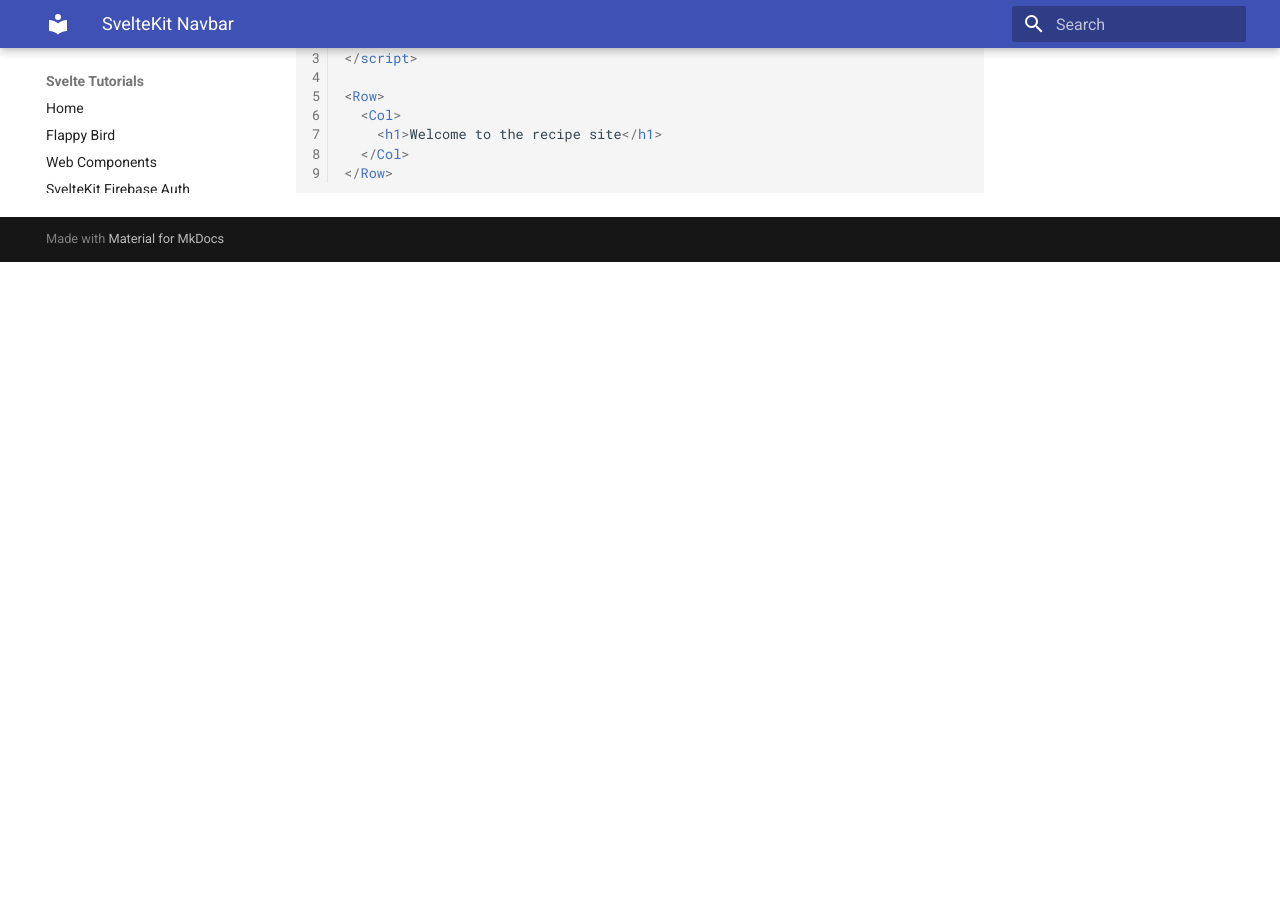
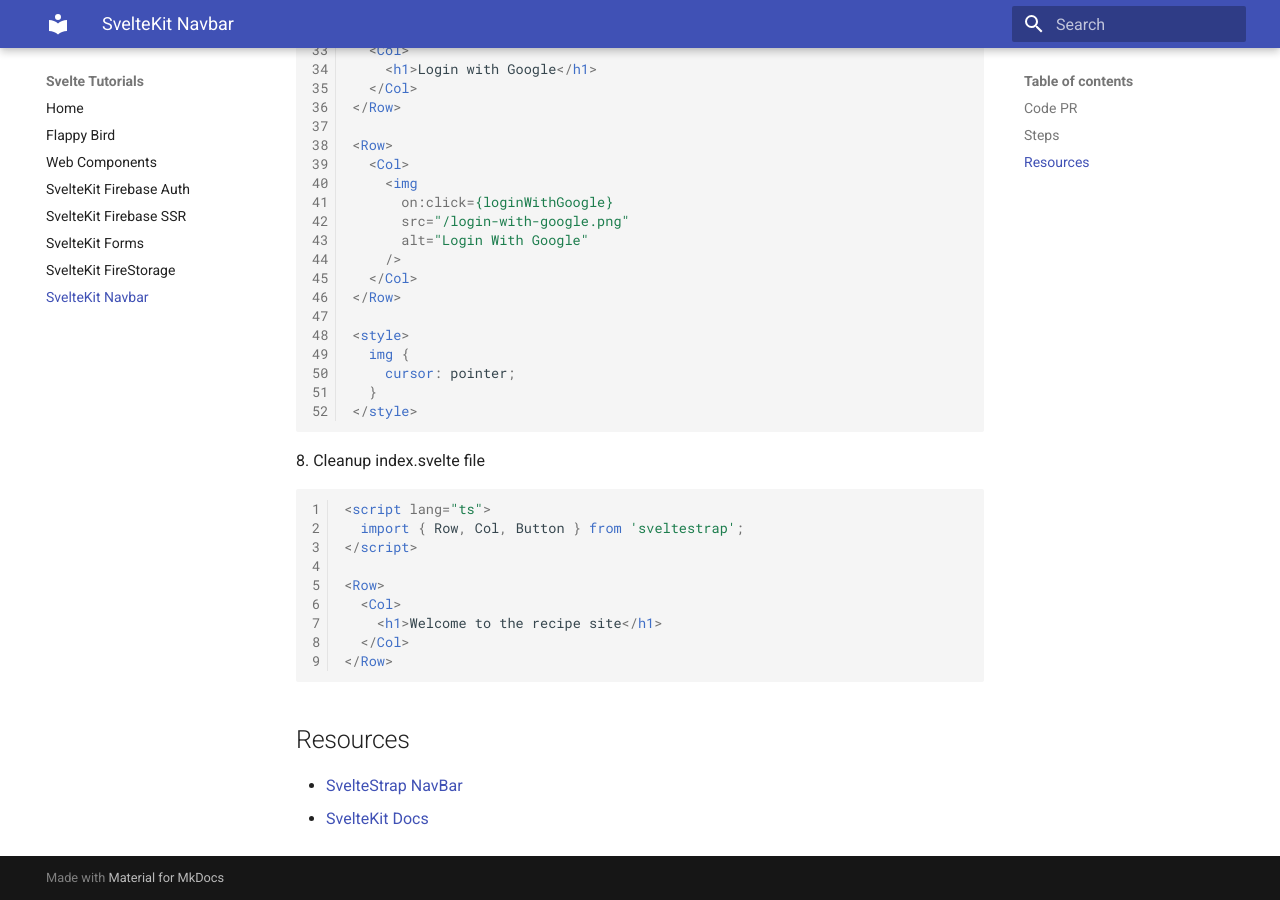
Before and after one commit to phptuts/svelte-docs, an MkDocs documentation site: the page built from docs/firebase-recipe-site/navbar.md, in a window 1280 px wide and 900 px high, scrolled down 5300 px. Built offline with MkDocs 1.6.1 and Material for MkDocs 9.7.7, drawn with Linux system fonts in a browser that asks for light colours; before the commit the page ends 5562 px from its top, so only the background shows below that; some of the changed lines change nothing that is shown.

Commit message:
finished navbar

````diff
--- a/docs/firebase-recipe-site/navbar.md
+++ b/docs/firebase-recipe-site/navbar.md
@@ -1,15 +1,11 @@
 # Sveltekit Bootstrap Nav bar
 
-<!-- Timestamps
+<iframe width="560" height="315" src="https://www.youtube.com/embed/729OmHRvh8Q" title="YouTube video player" frameborder="0" allow="accelerometer; autoplay; clipboard-write; encrypted-media; gyroscope; picture-in-picture" allowfullscreen></iframe>
 
-00:00 NavBar Creation
-00:50 NavBar include in layout
-01:41 NavBar Mobile Nav Toggle
-03:03 Dynamic Login & Logout Links
-06:00 Login Page Redirect to home
-08:00 Unsubscribing from authstore
-08:48 Remove Logout Button
-09:56 Outro -->
+## [Code PR](https://github.com/phptuts/firebase-sveltekit-recipe-site/pull/5/files)
+
+
+## Steps
 
 1\. Create the navbar in component in components/nav.svelte.  You will need to create a folder
 
@@ -303,3 +299,8 @@
 </Row>
 
 ```
+
+## Resources
+
+- [SvelteStrap NavBar](https://sveltestrap.js.org/?path=/story/components--navbar)
+- [SvelteKit Docs](https://kit.svelte.dev/docs)
````
